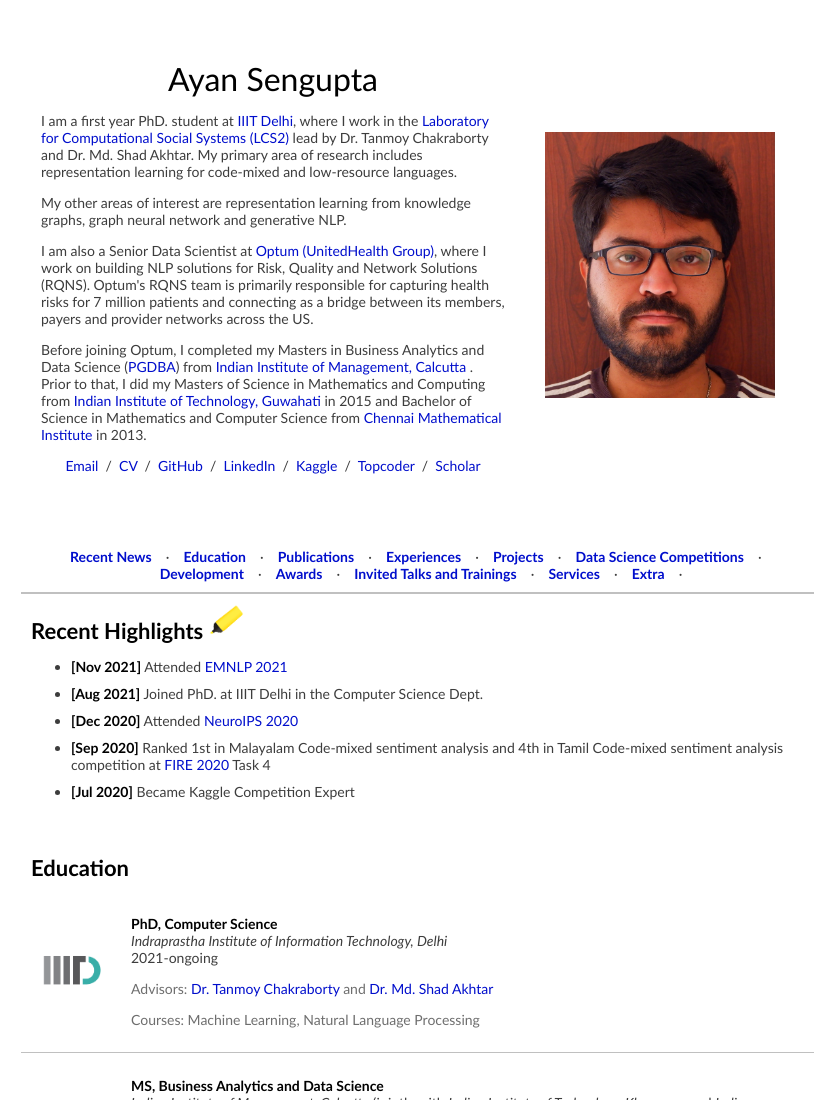
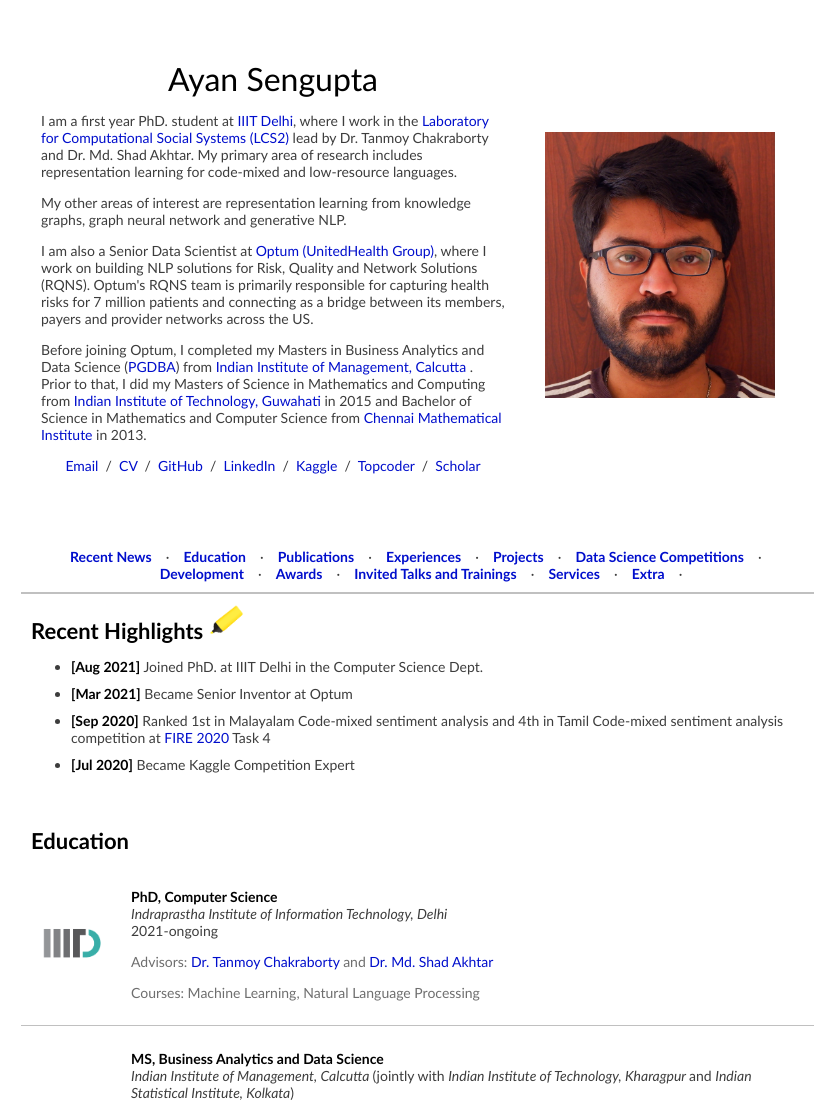
Before and after one commit to victor7246/victor7246.github.io, a plain HTML site: page index.html in a window 1280 px wide. Shown: the top 1100 px of the page, without its empty margins (219-1033 px from the left). Drawn offline with Linux system fonts and the light colour scheme.

Commit message:
Updated homepage

```diff
--- a/index.html
+++ b/index.html
@@ -187,9 +187,8 @@
             <td width="100%" valign="middle">
               <heading><b>Recent Highlights  </b></heading><img src="static/images/highlights.gif" width='70px'>
               <ul>
-                <li><strong>[Nov 2021]</strong> Attended <a href="https://2021.emnlp.org/">EMNLP 2021</a></li>
                 <li><strong>[Aug 2021]</strong> Joined PhD. at IIIT Delhi in the Computer Science Dept.</li>
-                <li><strong>[Dec 2020]</strong> Attended <a href=https://nips.cc/>NeuroIPS 2020</a></li>
+                <li><strong>[Mar 2021]</strong> Became Senior Inventor at Optum</li>
                 <li><strong>[Sep 2020]</strong> Ranked 1st in Malayalam Code-mixed sentiment analysis and 4th in Tamil Code-mixed sentiment analysis competition at <a href=http://fire.irsi.res.in/fire/2020/home>FIRE 2020</a> Task 4</li>
                 <li><strong>[Jul 2020]</strong> Became Kaggle Competition Expert </li>
               </ul>
```
